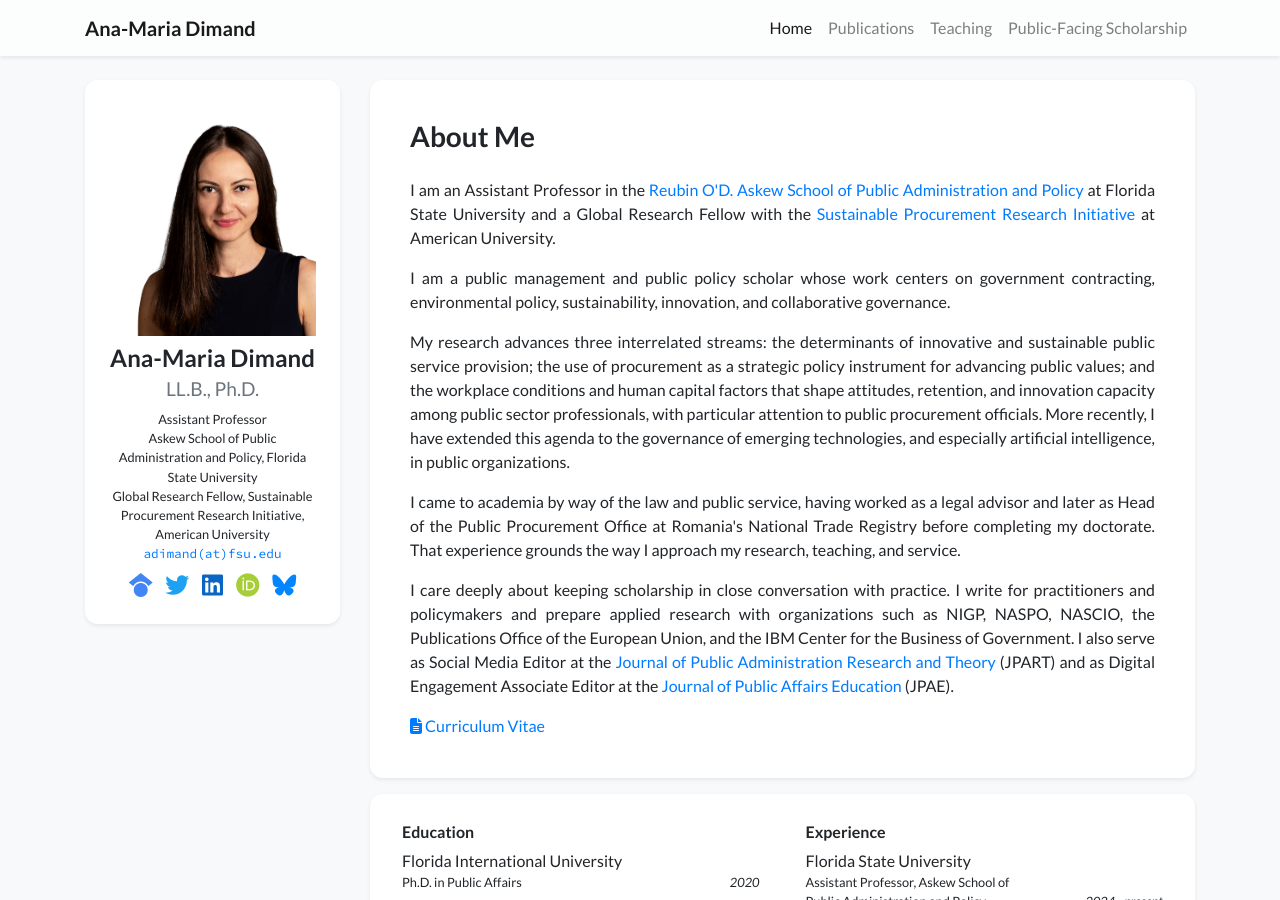
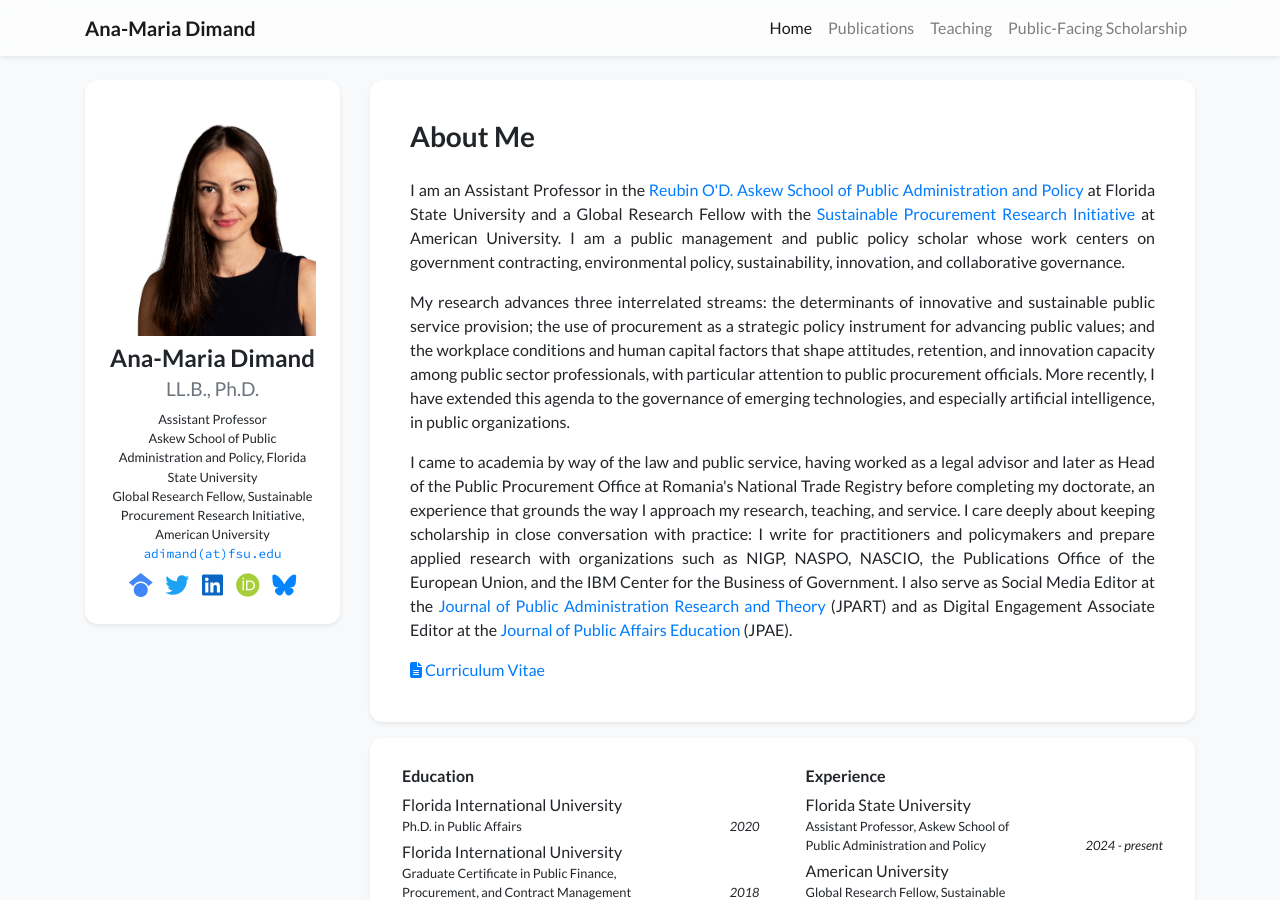
Before and after one commit to anamariadimand/anamariadimand.github.io, a Jekyll site: the page built from index.html, in a window 1280 px wide and 900 px high. Built offline with Jekyll 4.4.1, drawn with Linux system fonts in a browser that asks for light colours; nearby versions of some CDN libraries; a style sheet for code colours, icons or effects is not loaded.

Commit message:
Tighten bio from 5 to 3 paragraphs
Co-Authored-By: Claude Opus 4.8 <noreply@anthropic.com>

```diff
--- a/_data/profile.yml
+++ b/_data/profile.yml
@@ -23,11 +23,9 @@ short_bio: >-
     I am an Assistant Professor in the <a href="https://cosspp.fsu.edu/askew/" target="_blank">Reubin O'D. Askew
     School of Public Administration and Policy</a> at Florida State University and a Global Research Fellow with the
     <a href="https://kogod.american.edu/sustainable-procurement-research-initiative-people-and-partners" target="_blank">Sustainable
-    Procurement Research Initiative</a> at American University.
-  </p>
-  <p>
-    I am a public management and public policy scholar whose work centers on government contracting, environmental
-    policy, sustainability, innovation, and collaborative governance.
+    Procurement Research Initiative</a> at American University. I am a public management and public policy scholar
+    whose work centers on government contracting, environmental policy, sustainability, innovation, and collaborative
+    governance.
   </p>
   <p>
     My research advances three interrelated streams: the determinants of innovative and sustainable public service
@@ -39,11 +37,9 @@ short_bio: >-
   </p>
   <p>
     I came to academia by way of the law and public service, having worked as a legal advisor and later as Head of the
-    Public Procurement Office at Romania's National Trade Registry before completing my doctorate. That experience
-    grounds the way I approach my research, teaching, and service.
-  </p>
-  <p>
-    I care deeply about keeping scholarship in close conversation with practice. I write for practitioners and
+    Public Procurement Office at Romania's National Trade Registry before completing my doctorate, an experience that
+    grounds the way I approach my research, teaching, and service. I care deeply about keeping scholarship in close
+    conversation with practice: I write for practitioners and
     policymakers and prepare applied research with organizations such as NIGP, NASPO, NASCIO, the Publications Office
     of the European Union, and the IBM Center for the Business of Government. I also serve as Social Media Editor at
     the <a href="https://academic.oup.com/jpart" target="_blank">Journal of Public Administration Research and
```
